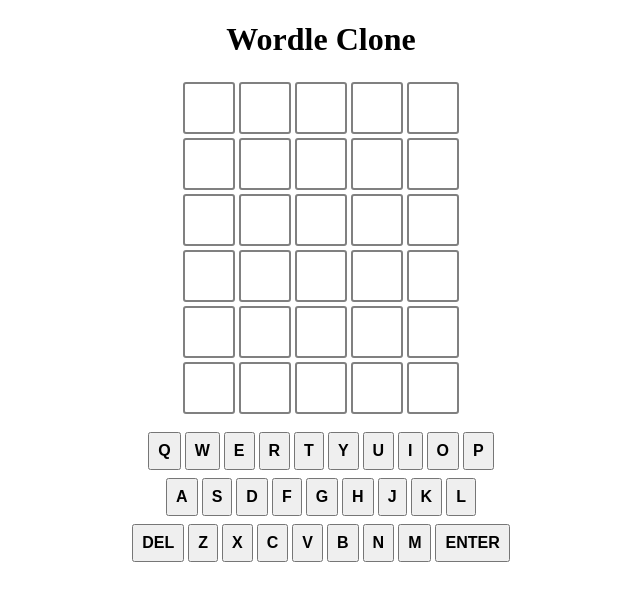
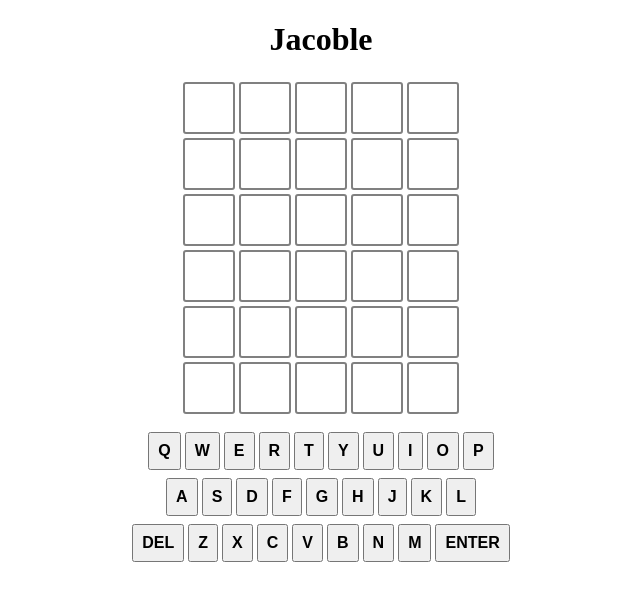
Before and after one commit to Sirdroftardis8/Jacoble, a website with bundled scripts: page index.html in a window 1280 px wide. Shown: the whole page, without its empty margins (319-959 px from the left). Built offline with nearby package versions, Linux system fonts and the light colour scheme.

Commit message:
Update index.html

```diff
--- a/index.html
+++ b/index.html
@@ -4,7 +4,7 @@
     <meta charset="UTF-8">
     <meta http-equiv="X-UA-Compatible" content="IE=edge">
     <meta name="viewport" content="width=device-width, initial-scale=1.0">
-    <title>Wordle</title>
+    <title>Jacoble</title>
     <link rel="stylesheet" href="style.css">
     <link href="https://cdnjs.cloudflare.com/ajax/libs/toastr.js/latest/toastr.min.css" rel="stylesheet"/>
     <link
@@ -13,7 +13,7 @@
   />
 </head>
 <body>
-    <h1> Wordle Clone </h1>
+    <h1> Jacoble </h1>
 
     <div id="game-board">
 
```
